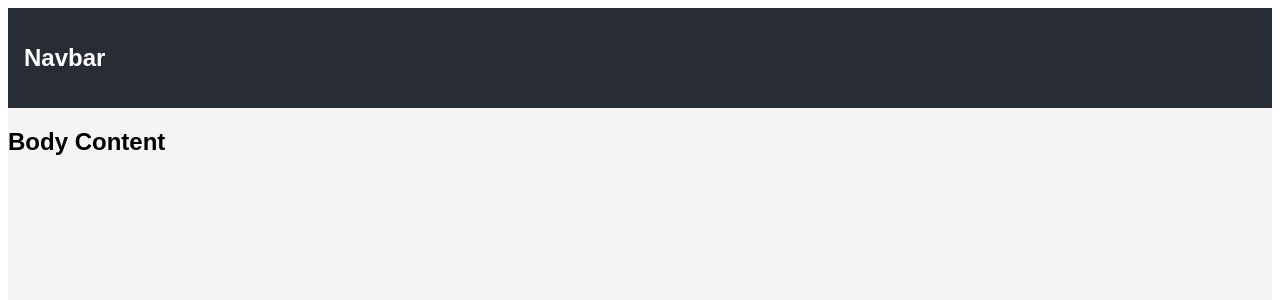
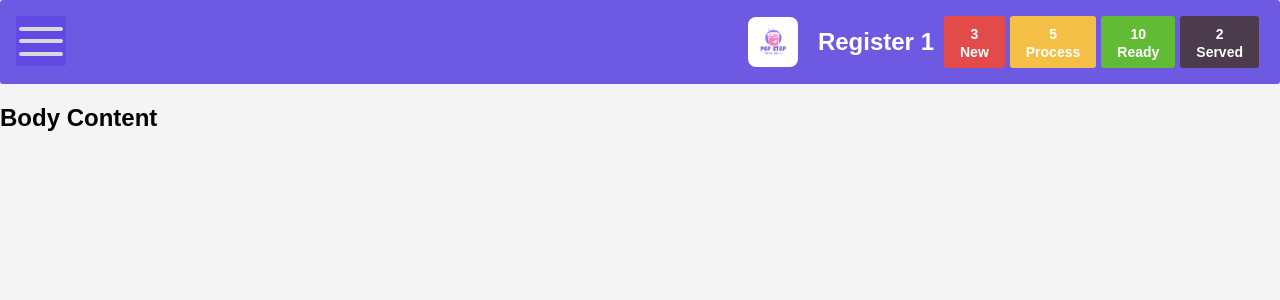
Before and after one commit to PopStopOrg/desktop-app, a React (Create React App) app: page / in a window 1280 px wide. Shown: the top 300 px of the page. Built offline with nearby package versions, Linux system fonts and the light colour scheme.

Commit message:
navbar ready

```diff
--- a/public/index.html
+++ b/public/index.html
@@ -5,6 +5,16 @@
     <meta name="viewport" content="width=device-width, initial-scale=1.0" />
     <title>Electron App</title>
   </head>
+  <style>
+    body,
+    #root {
+      margin: 0;
+      padding: 0;
+      width: 100%;
+      height: 100vh;
+      overflow: hidden;
+    }
+  </style>
   <body>
     <div id="root"></div>
   </body>
--- a/src/App.tsx
+++ b/src/App.tsx
@@ -1,7 +1,7 @@
 import React from 'react';
 import Navbar from './components/Navbar';
 import Body from './components/Body';
-import './styles/App.css'; // Include any CSS styles
+import './styles/App.css';
 
 const App = () => {
   return (
--- /dev/null
+++ b/src/components/HamMenu.tsx
@@ -0,0 +1,17 @@
+import React from "react";
+import "../styles/HamMenu.css";
+
+const HamMenu: React.FC = () => {
+    return (
+        <div className="button">
+            <div className="ham-menu">
+                <span></span>
+                <span></span>
+                <span></span>
+            </div>
+        </div>
+
+    );
+}
+
+export default HamMenu;
--- /dev/null
+++ b/src/components/InfoTags.tsx
@@ -0,0 +1,19 @@
+import React from 'react';
+import '../styles/InfoTags.css';
+
+interface InfoTagsProps {
+    number: number;
+    description: string;
+    color?: string;
+}
+
+const InfoTags: React.FC <InfoTagsProps> = ({number, description, color = "#f0f0f0"}) => {
+    return (
+    <div className="info-tag" style={{ backgroundColor: color }}>
+        <span className="info-tag-number">{number}</span>
+        <span className="info-tag-description">{description}</span>
+    </div>
+    );
+};
+
+export default InfoTags;
--- a/src/components/Navbar.tsx
+++ b/src/components/Navbar.tsx
@@ -1,9 +1,21 @@
 import React from 'react';
+import HamMenu from './HamMenu';
+import InfoTags from './InfoTags';
+import logo from './logo.png';
+import '../styles/Navbar.css';
 
 const Navbar: React.FC = () => {
   return (
-    <nav>
-      <h1>Navbar</h1>
+    <nav className="navbar">
+      <HamMenu />
+      <div className="container">
+        <img src={logo} alt="logo" className="logo" />
+        <h1>Register 1</h1>
+        <InfoTags number={3} description="New" color="#e34a4a" />
+        <InfoTags number={5} description="Process" color="#F3BF45" />
+        <InfoTags number={10} description="Ready" color="#61BB34" />
+        <InfoTags number={2} description="Served" color="#4C3B4D" />
+      </div>
     </nav>
   );
 };
--- /dev/null
+++ b/src/images.d.ts
@@ -0,0 +1,4 @@
+declare module '*.png' {
+    const value: string;
+    export default value;
+  }
--- a/src/styles/App.css
+++ b/src/styles/App.css
@@ -6,25 +6,6 @@
     height: 100vh;
   }
 
-  nav {
-    background-color: #282c34;
-    padding: 1rem;
-  }
-
-  nav h1 {
-    color: white;
-  }
-
-  nav ul {
-    list-style-type: none;
-    padding: 0;
-  }
-
-  nav ul li {
-    display: inline;
-    margin-right: 20px;
-  }
-
   body-content {
     padding: 20px;
     background-color: white;
--- /dev/null
+++ b/src/styles/HamMenu.css
@@ -0,0 +1,39 @@
+.button {
+    display: flex;
+    justify-content: center;
+    align-items: center;
+    height: 50px;
+    width: 50px;
+    background-color: #614ae3;
+    border-radius: 3px;
+    cursor: pointer;
+    transition: .3s ease;
+}
+
+.ham-menu {
+    height: 50px;
+    width: 50px;
+    margin-right: 3px;
+    margin-left: 3px;
+    position: relative;
+}
+
+.ham-menu span {
+    height: 4px;
+    width: 100%;
+    background-color: #D9D9D9;
+    border-radius: 25px;
+    position: absolute;
+    top: 50%;
+    left: 50%;
+    transform: translate(-50%, -50%);
+    transition: .3 ease;
+}
+
+.ham-menu span:nth-child(1) {
+    top: 25%;
+}
+
+.ham-menu span:nth-child(2) {
+    top: 75%;
+}
--- /dev/null
+++ b/src/styles/InfoTags.css
@@ -0,0 +1,23 @@
+.info-tag {
+    display: inline-flex;
+    flex-direction: column;
+    justify-content: space-evenly;
+    align-items: center; /* Centers content vertically */
+    padding: 8px 16px;
+    border-radius: 3px;
+    font-size: 14px;
+    font-weight: bold;
+    color: white;
+    text-align: center;
+    margin-right: 5px;
+  }
+
+  .info-tag-number {
+    color: white;
+    padding: 2px 4px;
+    font-weight: bold;
+  }
+
+  .info-tag-description {
+    flex-grow: 1;
+  }
--- /dev/null
+++ b/src/styles/Navbar.css
@@ -0,0 +1,28 @@
+.navbar {
+    background-color: #6E5AE2;
+    color: white;
+    padding: 1rem;
+    border-radius: 3px;
+    display: flex;
+    justify-content: space-between;
+}
+
+.container {
+    display: flex;
+    justify-content: right;
+    align-items: center;
+}
+
+.navbar h1 {
+    font-size: 1.5rem;
+    justify-content: center;
+    margin: 10px;
+}
+
+.logo {
+    width: 50px;
+    height: auto;
+    border-radius: 8px;
+    margin-left: 10px;
+    margin-right: 10px;
+}
```
Also changed, not shown: src/components/logo.png (renamed from logo.png).
